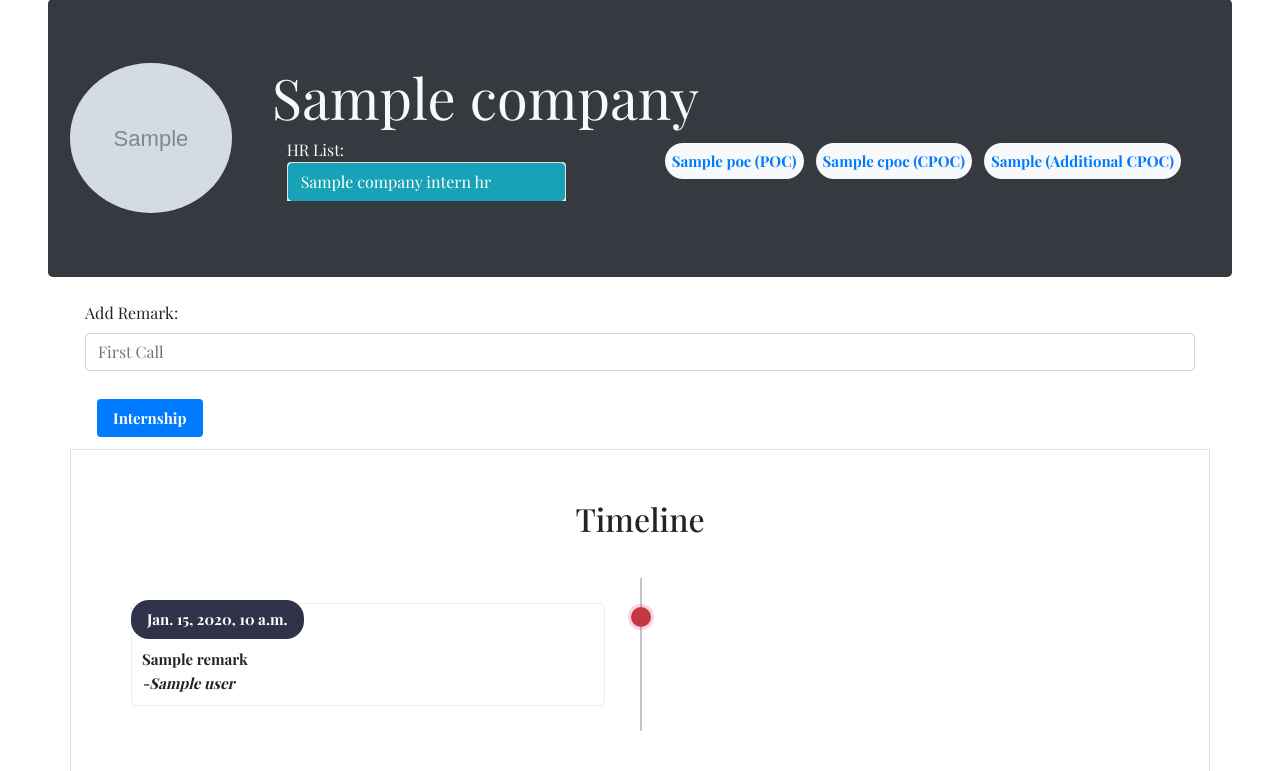
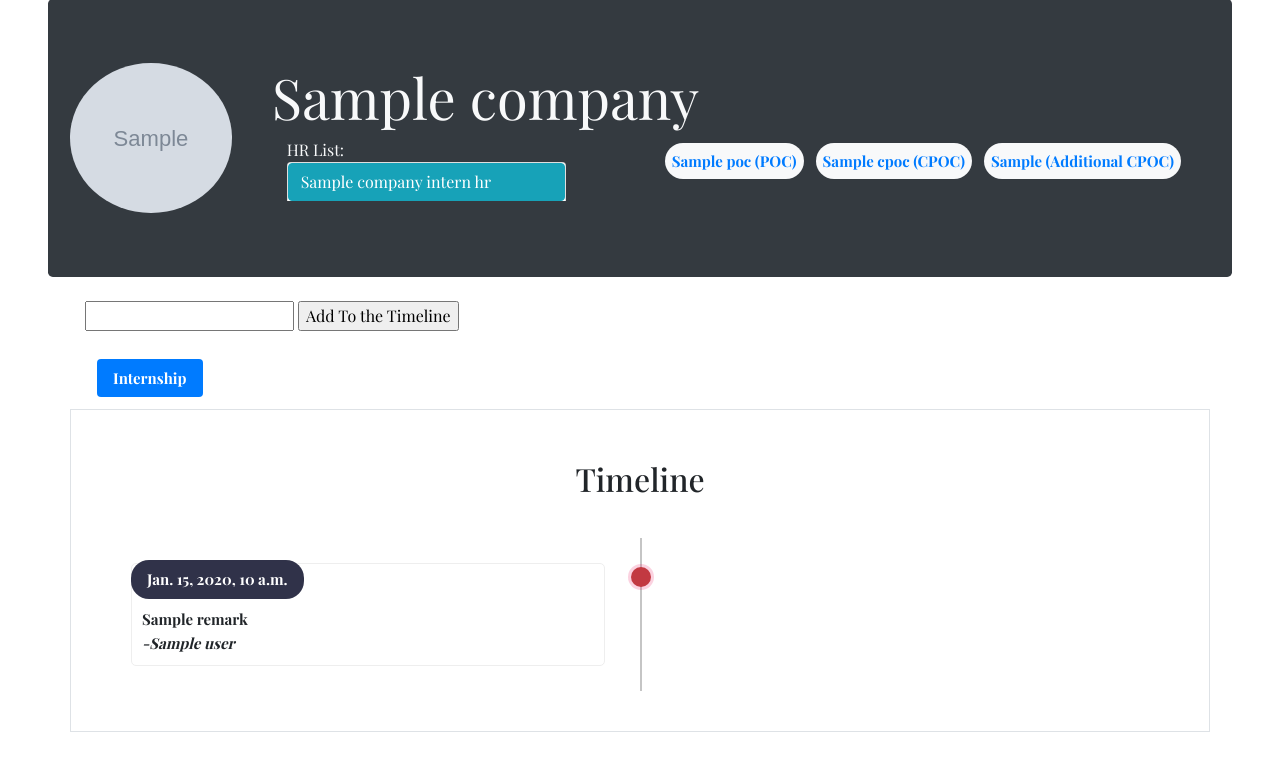
Before and after one commit to sksingh1202/CCD-Intern_and_Placement-Diary, a Django app: template diary_portal/diary/templates/diary/company_intern_remarks.html in a window 1280 px wide. Shown: the part 120-891 px from the top of the page. After the commit the page ends 852 px from the top, so only its background shows below. Run offline with Django 3.2, Linux system fonts and the light colour scheme; the template is opened without the code that fills it: most values are stand-ins (such as "Sample title", 1, 10 or a date in 2020); grey boxes marked "Sample" are stand-in pictures; form fields are guessed from the names that the template uses; some libraries are stand-ins or nearby versions.

Commit message:
Added the required template tags in the template files

```diff
--- a/diary_portal/diary/templates/diary/company_intern_remarks.html
+++ b/diary_portal/diary/templates/diary/company_intern_remarks.html
@@ -56,8 +56,13 @@
 
   <div class="container ">
     <div class="form-group">
-      <label for="inputRemark">Add Remark:</label>
-      <input type="text" class="form-control" id="inputRemark" placeholder="First Call">
+      {# <label for="inputRemark">Add Remark:</label> #}
+      {# <input type="text" class="form-control" id="inputRemark" placeholder="First Call"> #}
+      <form id="inputRemark" method="post">
+        {% csrf_token %}
+        {{form.remark}}
+        <input type="submit" value="Add To the Timeline">
+      </form>
     </div>
     <ul class="nav nav-pills ">
       <li class="nav-item ">
```
Also changed, not shown: diary_portal/diary/templates/diary/company_placement_remarks.html (+8 -3 lines).
